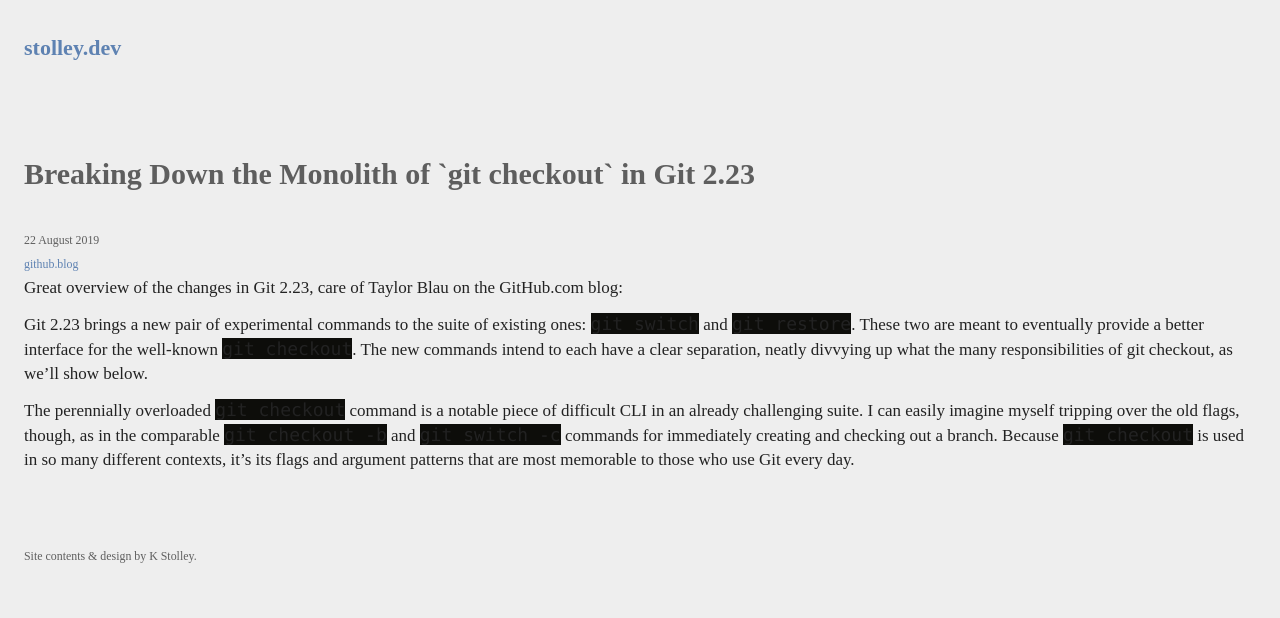
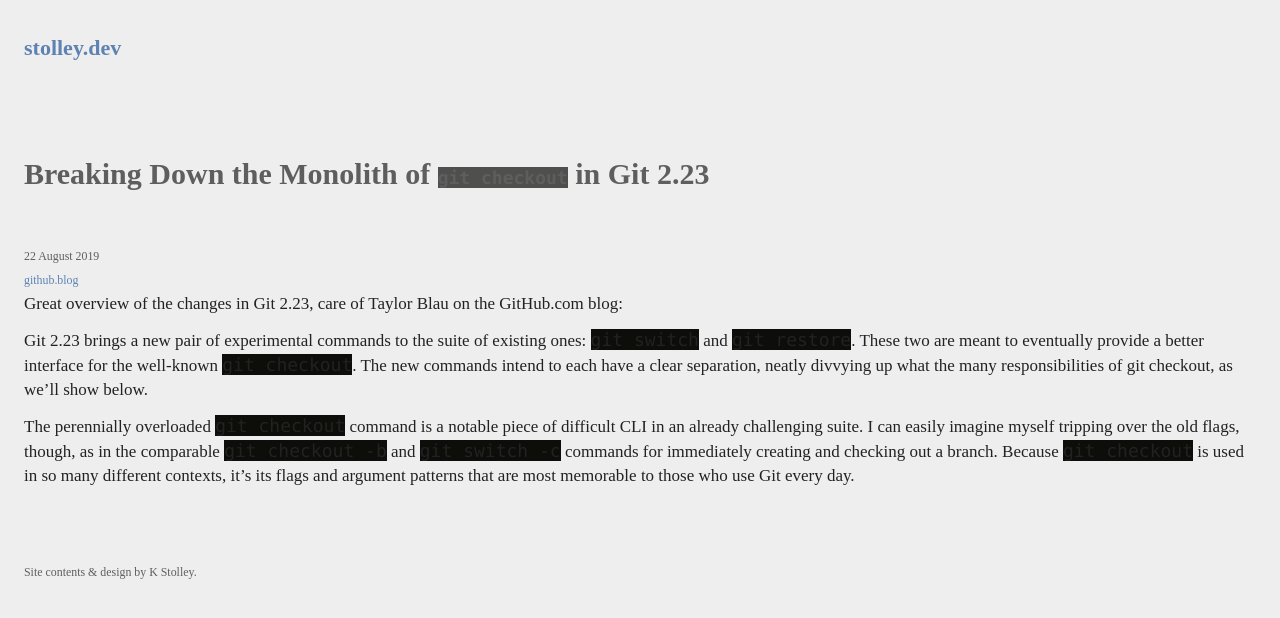
Before and after one commit to karlstolley/stolley.dev, a Jekyll site: the page built from _posts/2019-08-22-breaking-down-the-monolith-of-git-checkout-in-git-223.md, in a window 1280 px wide. Shown: the top 618 px of the page. Built offline with Jekyll 4.4.1, drawn with Linux system fonts in a browser that asks for light colours; some web fonts are replaced.

Commit message:
Process markdown in page titles

```diff
--- a/_layouts/linked.html
+++ b/_layouts/linked.html
@@ -6,7 +6,7 @@
 
   <main id="content">
     <header>
-      <h1>{{ page.title }}</h1>
+      <h1>{{ page.title | markdownify }}</h1>
       <ul class="meta">
         {% assign link_parts = page.link | split: "/" %}
         <li>{{ page.date | date: "%-d %B %Y" }}</li>
--- a/_layouts/post.html
+++ b/_layouts/post.html
@@ -6,7 +6,7 @@
 
   <main id="content">
     <header>
-      <h1>{{ page.title }}</h1>
+      <h1>{{ page.title | markdownify }}</h1>
       <ul class="meta">
         <li>{{ page.date | date: "%-d %B %Y" }}</li>
       </ul>
```
